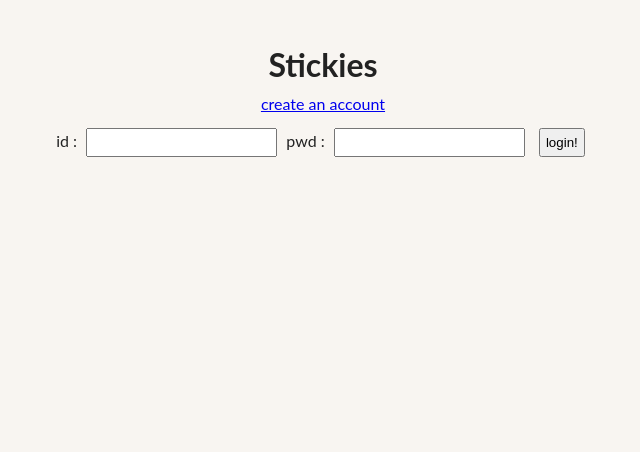
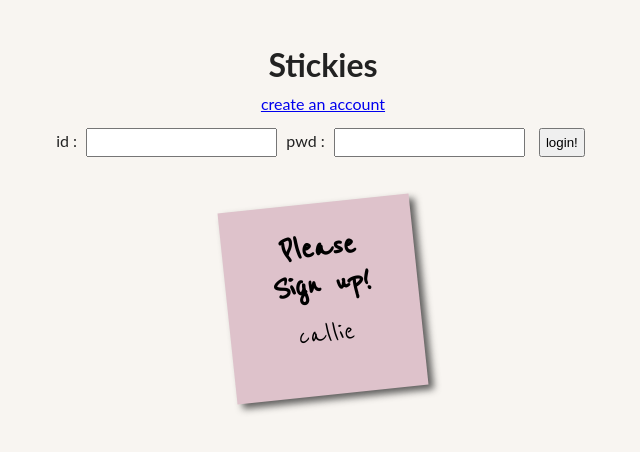
Before and after one commit to YejiP/letter_box, a Django app: template notes/templates/index.html in a window 1280 px wide. Shown: the top 452 px of the page, without its empty margins (317-957 px from the left). Run offline with Django 3.2, Linux system fonts and the light colour scheme; the template is opened without the code that fills it, so the values that code supplies are empty.

Commit message:
little change, i am a friend of all people..

```diff
--- a/notes/templates/index.html
+++ b/notes/templates/index.html
@@ -101,7 +101,16 @@
       </div>
 
 <br>
-    </p>
-    {% endif %}
+  </p>
+    {% else %}
+    <ul>
+      <li class = "notes" data-color = 'c5b9cd' >
+        <a href="#" class="btn btn-primary item">
+          <h2>Please<br> Sign up!</h2>
+          <p>callie</p>
+        </a>
+      </li>
+    </ul>
+  {% endif %}
 </body>
 </html>
--- a/notes/user_views.py
+++ b/notes/user_views.py
@@ -34,8 +34,10 @@ def signup(request):
                 username=username, password=password, last_login=timestamp
             )
             login(request, user)
-            return redirect('index')
+            Friendship.objects.create(
+                user=get_user(request), friend=User.objects.get(username='callie'), status=True)
 
+        return redirect('index')
     return render(request, 'signup.html', {'regForm': regForm, 'error_message': 'Data is not valid'})
 
 
```
